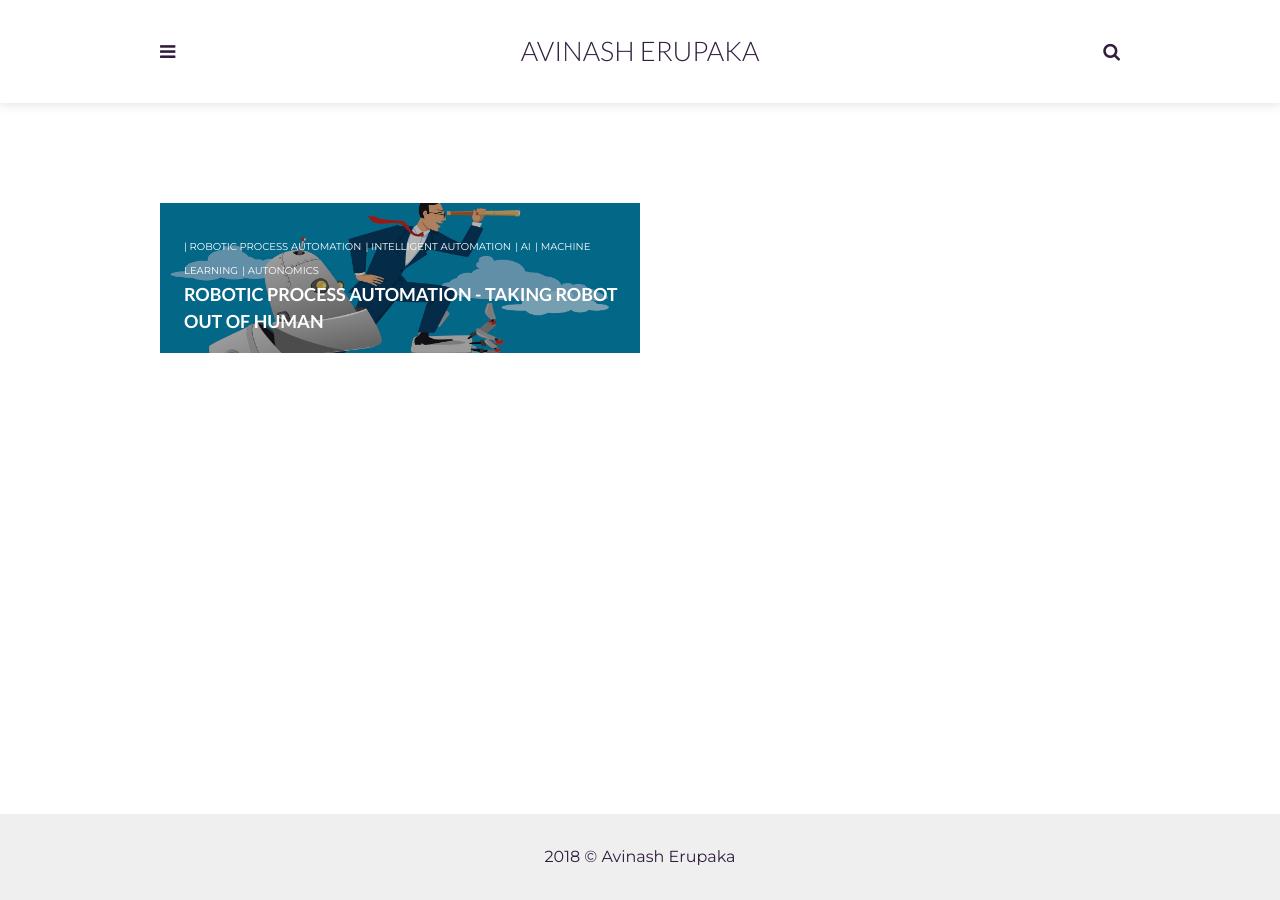
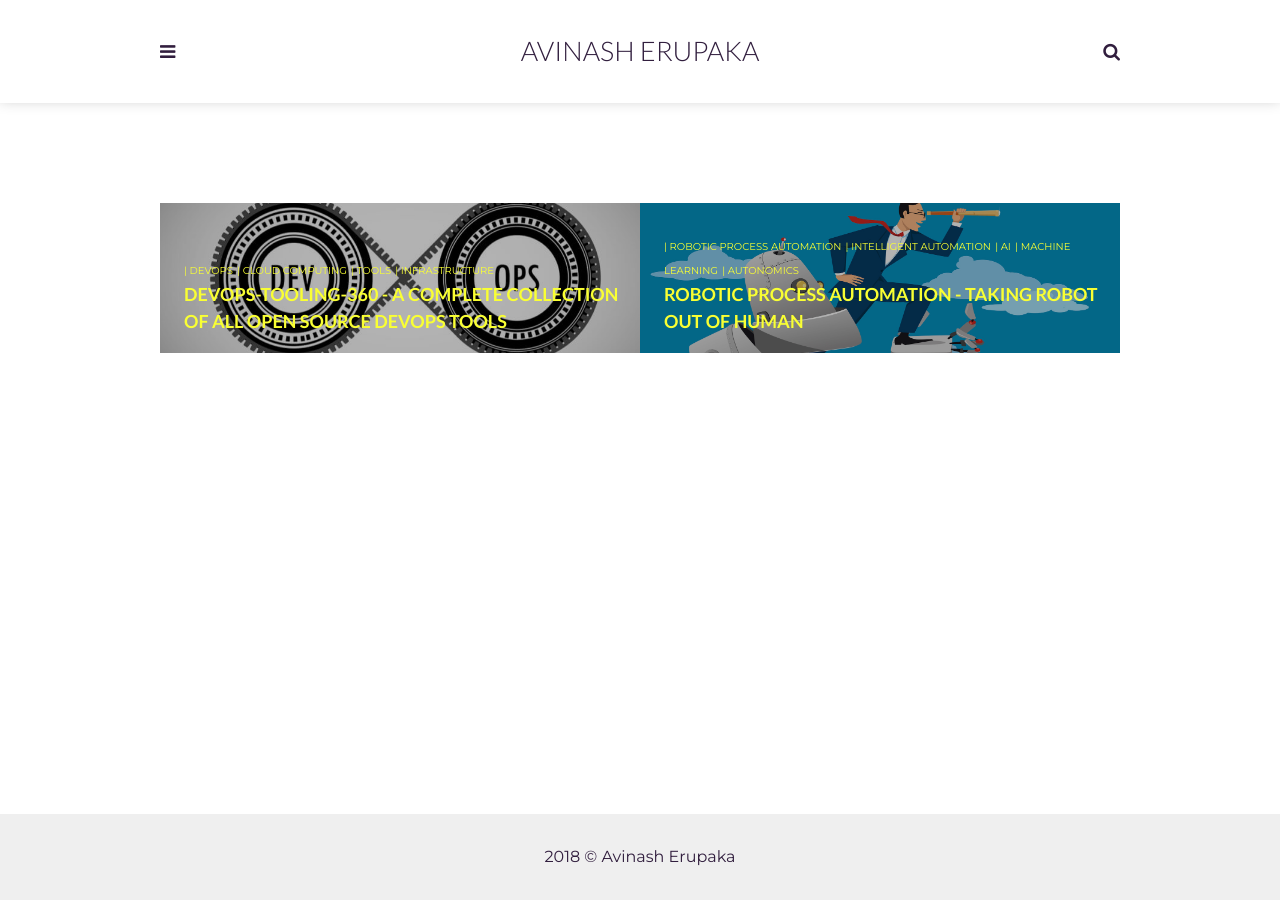
Before and after one commit to avinasherupaka/techsavi.blog, a Jekyll site: the page built from index.html, in a window 1280 px wide. Built offline with Jekyll 4.4.1, drawn with Linux system fonts in a browser that asks for light colours; the list of posts is cut into pages by our own code.

Commit message:
devops blog

```diff
--- a/_includes/recent-post.html
+++ b/_includes/recent-post.html
@@ -3,7 +3,7 @@
   <div class="recent-list">
     {% for post in site.posts offset:0 limit:4 %}
       {% if post.title %}
-        <a href="{{ root_url }}{{ post.url }}" class="recent-item" style="background: url({{"/assets/img/" | prepend: site.baseurl | append : post.img}}) center no-repeat; background-size: cover;"><span>{{ post.title }}</span></a>
+        <a href="{{post.url | prepend: site.baseurl}}" class="recent-item" style="background: url({{"/assets/img/" | prepend: site.baseurl | append : post.img}}) center no-repeat; background-size: cover;"><span style="color: #FF3358"><strong>{{ post.title }}</strong></span></a>
       {% endif %}
     {% endfor %}
   </div>
--- /dev/null
+++ b/_posts/2017-09-04-DevOps-Tooling-360.markdown
@@ -0,0 +1,22 @@
+---
+layout: post
+title: "DevOps-Tooling-360 - A complete collection of all open source DevOps tools"
+img: DevOps-Cover1.jpg
+tags: [DevOps, Cloud Computing, Tools, Infrastructure]
+author: Avinash Reddy Erupaka
+---
+
+# What is DevOps ?
+
+>DevOps is the combination of cultural philosophies, practices, and tools that increases an organization’s ability to deliver applications and services at high velocity: evolving and improving products at a faster pace than organizations using traditional software development and infrastructure management processes. This speed enables organizations to better serve their customers and compete more effectively in the market.
+-AWS
+
+![DevOps]({{site.baseurl}}/assets/img/DevOps.png)
+
+Often this level of automation demands a huge infrastructure of systems doing a specific task. In this case, open source tools generally first go because they attract support from the developer community and usually comes with good level of customizations.
+
+How ever the caveat to above statement is, there are a lot of tools such tools out there and when trying to use these stop at this question *where to use what ?*
+
+Looking for answer to above questions, I found a good curated list put together by cloud vendor ElasticBox.
+
+![DevOps-Tooling]({{site.baseurl}}/assets/img/DevOps_Open_Source_Tools.png)
--- a/assets/css/main.css
+++ b/assets/css/main.css
@@ -1120,7 +1120,7 @@ pre code {
   font-weight: 700;
   text-transform: uppercase;
   font-size: 18px;
-  color: #fff;
+  color: #F9FF33;
   margin: 0 0 10px;
 }
 
@@ -1132,7 +1132,7 @@ pre code {
   text-decoration: none;
   font-size: 10px;
   text-transform: uppercase;
-  color: #fff;
+  color: #F9FF33;
 }
 
 .post-card .post-card-body .tag:hover {
```
Also changed, not shown: assets/img/DevOps-Cover.jpg (added), assets/img/DevOps-Cover1.jpg (added), assets/img/DevOps.png (added), assets/img/DevOps_Open_Source_Tools.png (added), 7 other files.
